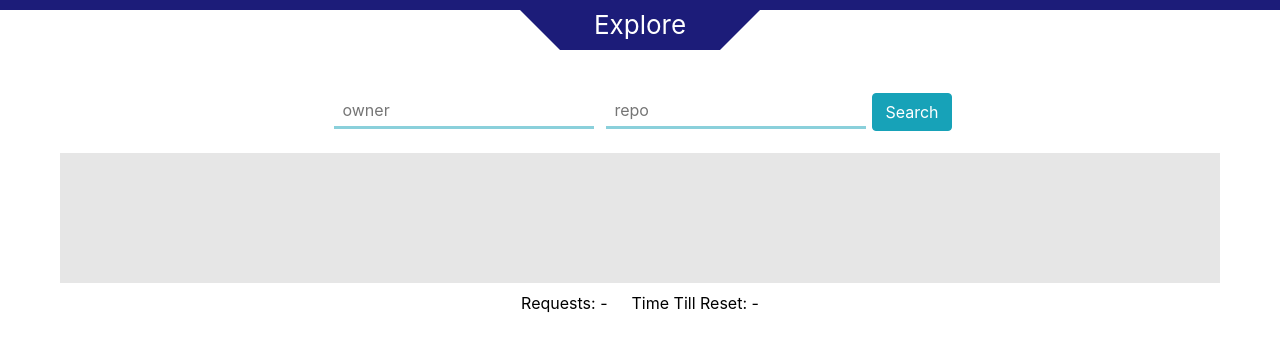
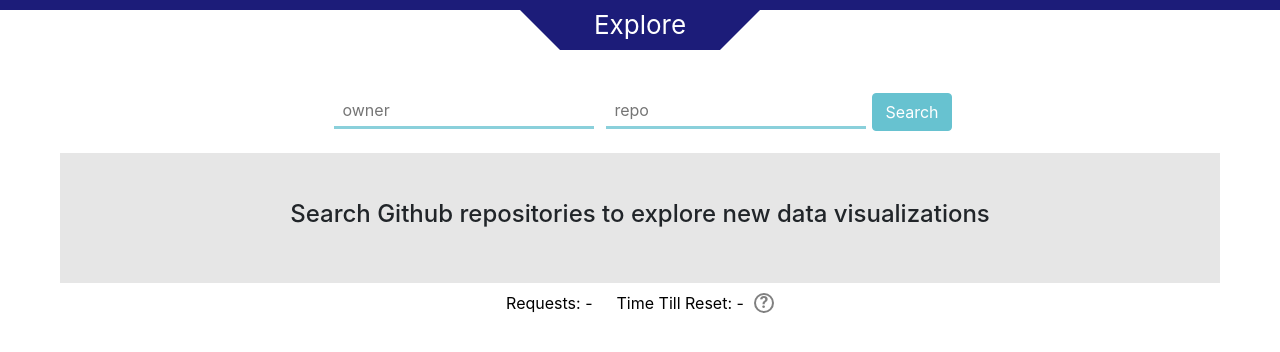
Before and after one commit to phantomcosmonaut/angular-gitapi, an Angular app: page / in a window 1280 px wide. Shown: the top 352 px of the page. Built offline with nearby package versions, Linux system fonts and the light colour scheme.

Commit message:
add hover info

```diff
--- a/src/app/app-routing.module.ts
+++ b/src/app/app-routing.module.ts
@@ -3,7 +3,10 @@ import { Routes, RouterModule } from '@angular/router';
 import { HomeComponent } from './home/home.component';
 
 
-const routes: Routes = [{path: "", component: HomeComponent}];
+const routes: Routes = [
+  {path: "", component: HomeComponent},
+  {path: "**", redirectTo: "/"}
+];
 
 @NgModule({
   imports: [RouterModule.forRoot(routes)],
--- a/src/app/app.component.html
+++ b/src/app/app.component.html
@@ -1,7 +1,7 @@
 <nav id="nav-header" [ngClass]="{'open-nav': this.isOpen, 'closed-nav': !this.isOpen}">
-    <a href="http://brennanbugbee.com">Home Site</a>
-    <a href="http://games.brennanbugbee.com">Games</a>
-    <a href="http://github.com/phantomcosmonaut">Games</a>
+    <a href="http://brennanbugbee.com" target="_blank">Home Site</a>
+    <a href="http://games.brennanbugbee.com" target="_blank">Games</a>
+    <a href="http://github.com/phantomcosmonaut" target="_blank">Github</a>
 </nav>
 <div id="header-wrapper" (click)="toggle(false)"
     [ngClass]="{'open-border': this.isOpen, 'closed-border': !this.isOpen}">
--- a/src/app/app.component.scss
+++ b/src/app/app.component.scss
@@ -73,7 +73,10 @@ nav{
   height: 100%;
 }
 nav a{
-  margin: 10px;
+  margin: 10px 10px 10px 0;
   font-size: 30px;
   display: inline-block;
 }
+nav a:not(:last-child)::after{
+  content: " |";
+}
--- a/src/app/git-repo/git-repo.component.html
+++ b/src/app/git-repo/git-repo.component.html
@@ -2,11 +2,15 @@
     <form [formGroup]="repoForm" (ngSubmit)="GetRepo()" id="repoForm">
         <input type="text" formControlName="owner" placeholder="owner">
         <input type="text" formControlName="repo" placeholder="repo">
-        <input type="submit" class="btn btn-info" value="Search" [disabled]="loading">
+        <input type="submit" class="btn btn-info" value="Search"
+            [disabled]="loading || this.formRepo === '' || this.formOwner === ''">
     </form>
 </div>
 <div>
     <div id="repo-list" class="d-flex align-items-center  justify-content-center">
+        <div *ngIf="repos.length === 0">
+            <h4>Search Github repositories to explore new data visualizations</h4>
+        </div>
         <div *ngFor="let repo of repos" (click)="SelectContainer(repo.id)" class="repo btn-info"
             [ngClass]="{'active-repo': currentContainer === repo}">
             <ul class="list-unstyled m-0">
@@ -19,6 +23,12 @@
         <span class="mr-4">Requests: {{remaining}}</span>
         <span *ngIf="resetTime; else otherTime">Time Till Reset: {{resetTime | date:'shortTime' }}</span>
         <ng-template #otherTime>Time Till Reset: -</ng-template>
+        <span id="rate-info-q" class="info-icon my-auto"><b>?</b></span>
+        <span id="rate-info-q-content" class="custom-tooltip">
+            Github limits the number of requests you can make to their server every hour.
+            Account authentication is required to increase that limit. Searching for a repo requires multiple
+            requests which may exceed your current rate limit.
+        </span>
     </div>
 </div>
 
--- a/src/app/git-repo/git-repo.component.scss
+++ b/src/app/git-repo/git-repo.component.scss
@@ -59,3 +59,27 @@ input[type=text]:focus{
     width: 100%;
     margin: 0;
 }
+.info-icon{
+    margin-left: 10px;
+    width: 20px;
+    height: 20px;
+    display: inline-block;
+    border-radius: 50%;
+    border: 2px solid grey;
+    color: grey;
+    text-align: center;
+    line-height: 0.9;
+}
+.custom-tooltip{
+    border: 1px solid grey;
+    z-index: 100;
+    top:0;
+    box-shadow: 0px 0px 10px grey;
+    background: white;
+    transition: opacity 0.3s;
+    padding: 8px;
+    max-width: 400px;
+    color: black;
+    position: absolute;
+    display: none;
+}
--- a/src/app/git-repo/git-repo.component.ts
+++ b/src/app/git-repo/git-repo.component.ts
@@ -1,4 +1,4 @@
-import { Component, OnInit, NgZone, ViewChild } from '@angular/core';
+import { Component, OnInit, NgZone, ViewChild, AfterViewInit } from '@angular/core';
 import { GitService } from '../Services/git.service';
 import { GitStorageService } from '../Services/gitStorage.service';
 import { FormBuilder } from '@angular/forms';
@@ -11,13 +11,14 @@ import { UsersPlotComponent } from '../usersplot/usersplot.component';
 import { selectAll } from 'd3-selection';
 import { finalize } from 'rxjs/operators';
 import { IssuesplotComponent } from '../issuesplot/issuesplot.component';
+import { Observable, fromEvent } from 'rxjs';
 
 @Component({
   selector: 'app-git-repo',
   templateUrl: './git-repo.component.html',
   styleUrls: ['./git-repo.component.scss'],
 })
-export class GitRepoComponent implements OnInit {
+export class GitRepoComponent implements AfterViewInit {
   get issues(){
     return this.currentContainer.body.issues;
   }
@@ -42,6 +43,12 @@ export class GitRepoComponent implements OnInit {
   get url(): string{
     return "https://github.com/" + this.currentContainer.id
   }
+  get formOwner(){
+    return this.repoForm.get('owner').value;
+  }
+  get formRepo(){
+    return this.repoForm.get('repo').value;
+  }
   @ViewChild('Labels')
   private labelComponent: LabelsPlotComponent;
   @ViewChild('Users')
@@ -55,13 +62,23 @@ export class GitRepoComponent implements OnInit {
   public loading: boolean = false;
 
   constructor(private git: GitService, private formBuilder: FormBuilder, private storage: GitStorageService) { }
-  repoForm = this.formBuilder.group({
-    owner: "",
-    repo: ""
+    repoForm = this.formBuilder.group({
+      owner: "",
+      repo: ""
   })
 
-  ngOnInit() {
-
+  ngAfterViewInit() {
+    //create tooltip
+    const xrate = document.getElementById("rate-info-q")
+    const xrateContent = document.getElementById("rate-info-q-content");
+    fromEvent(xrate, "mouseenter").subscribe((event) => {
+      var offset = xrate.offsetTop;
+      xrateContent.style.top = (offset + 20).toString() + "px";
+      xrateContent.style.display = "block";
+    })
+    fromEvent(xrate, "mouseleave").subscribe(() => {
+      xrateContent.style.display = "none";
+    })
   }
   SelectContainer(id: string){
     selectAll("svg > *").remove();
@@ -73,10 +90,10 @@ export class GitRepoComponent implements OnInit {
     }
   }
   GetRepo(){
+    let owner: string = this.formOwner;
+    let repoName: string = this.formRepo;
     this.currentContainer = null;
     this.loading = true;
-    let owner = this.repoForm.get('owner').value;
-    let repoName = this.repoForm.get('repo').value;
     let repoId = owner + "/" + repoName
     let etag = this.storage.getEtag(repoId) ?? "\"PeanutButterJelly\"";
     var response = this.git.get(repoId, etag, 1)
--- a/src/app/home/home.component.ts
+++ b/src/app/home/home.component.ts
@@ -1,4 +1,5 @@
 import { Component, OnInit } from '@angular/core';
+import { Title } from '@angular/platform-browser';
 
 @Component({
   selector: 'app-home',
@@ -7,7 +8,9 @@ import { Component, OnInit } from '@angular/core';
 })
 export class HomeComponent implements OnInit {
 
-  constructor() { }
+  constructor(private titleService: Title) {
+    this.titleService.setTitle("BB.com")
+  }
 
   ngOnInit(): void {
   }
--- a/src/app/plate-spinner/plate-spinner.ts
+++ b/src/app/plate-spinner/plate-spinner.ts
@@ -1,4 +1,4 @@
-import * as $ from 'jquery';
+import {$, JQuery} from '../../../node_modules/jquery';
 
 interface spinnerOptions{
   ellipseX?: number;
--- a/src/index.html
+++ b/src/index.html
@@ -3,7 +3,7 @@
 
 <head>
   <meta charset="utf-8">
-  <title>Mysite</title>
+  <title>BB.com</title>
   <base href="/">
   <meta name="viewport" content="width=device-width, initial-scale=1">
   <link rel="icon" type="image/x-icon" href="favicon.ico">
```
Also changed, not shown: 3 other files (tests, documents, lock files or other folders).
